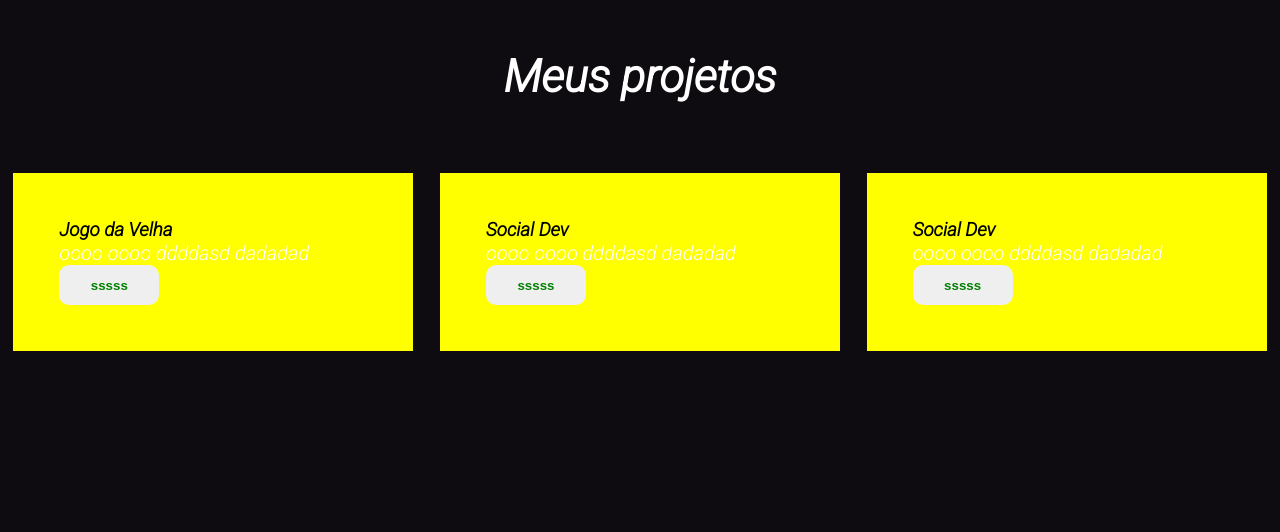
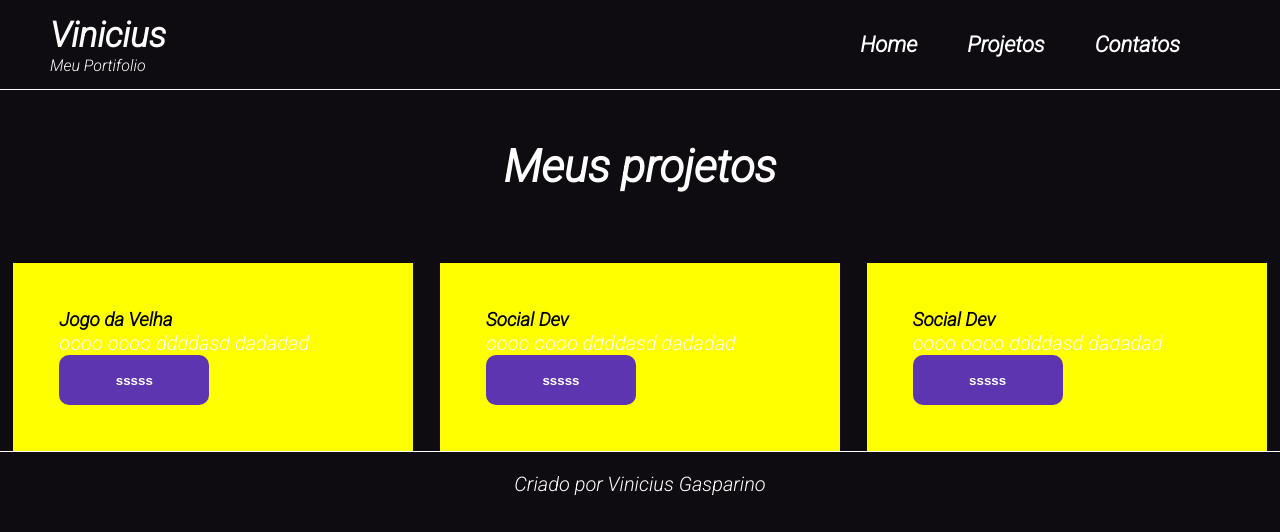
Before and after one commit to viniciusgasparino/Portifolio, a Next.js app: page /Projetos in a window 1280 px wide. Shown: the top 532 px of the page. Built offline with nearby package versions, Linux system fonts and the light colour scheme.

Commit message:
Estilizado botao

```diff
--- a/pages/Contatos.jsx
+++ b/pages/Contatos.jsx
@@ -1,4 +1,6 @@
 import styled from "styled-components"
+import Header from "../src/components/header/Header"
+import Footer from "../src/components/footer/Footer"
 
 const StyledContact = styled.div`
   background-color: yellow;
@@ -14,6 +16,8 @@ const StyledContainer = styled.div`
 
 function Contatos(){
   return(
+    <>
+    <Header/>
     <StyledContact>
       <h2>Entre em contato</h2>
       <StyledContainer>
@@ -22,6 +26,8 @@ function Contatos(){
         <p>Whatssap: 11974766267</p>
       </StyledContainer>
     </StyledContact>
+    <Footer/>
+    </>
   )
 }
 
--- a/pages/Projetos.jsx
+++ b/pages/Projetos.jsx
@@ -1,6 +1,7 @@
 import styled from "styled-components"
 import Button from "../src/components/button/Button"
-
+import Header from "../src/components/header/Header"
+import Footer from "../src/components/footer/Footer"
 
 const StyledContainer = styled.div`
   display: flex;
@@ -37,6 +38,7 @@ const StyledText = styled.p`
 function Projetos(){
   return(
     <>
+      <Header/>
       <StyledTitulo>Meus projetos</StyledTitulo>
       <StyledContainer>
         <StyledCard>
@@ -55,6 +57,7 @@ function Projetos(){
           <Button text="sssss"/>
         </StyledCard>
       </StyledContainer>
+      <Footer/>
     </>
   )
 }
--- a/pages/index.jsx
+++ b/pages/index.jsx
@@ -10,6 +10,7 @@ function HomePage(){
       <Header/>
       <Section/>
       <Footer/>
+      <Section/>
     </>
   )
 }
--- a/src/components/button/Button.jsx
+++ b/src/components/button/Button.jsx
@@ -3,10 +3,11 @@ import styled from "styled-components"
 
 const StyledButton = styled.button`
   border: none;
-  width: 100px;
+  width: 150px;
+  background-color: #5e35b1;
   cursor: pointer;
-  height: 40px;
-  color: green;
+  height: 50px;
+  color: white;
   font-Weight: bold;
   border-Radius: 10px;
 `
--- a/src/components/footer/Footer.jsx
+++ b/src/components/footer/Footer.jsx
@@ -3,7 +3,10 @@ import styled from "styled-components"
 const StyledFooter = styled.footer`
   text-align: center;
   border-top: 1px solid white;
-  height: 60px;
+  height: 80px;
+  color: white;
+  font-size: 20px;
+  padding: 20px;
 `
 
 function Footer(){
--- a/src/components/header/Header.jsx
+++ b/src/components/header/Header.jsx
@@ -1,7 +1,6 @@
 import Subtitle from "../subtitle/Subtitle"
 import styled from "styled-components"
 import Link from "next/link"
-
 
 const StyledHeader = styled.header`
   height: 90px;
@@ -45,7 +44,6 @@ const StyledUl = styled.ul`
   }
 `
 
-
 function Header(){
   return(
     <StyledHeader>
--- a/src/components/section/Section.jsx
+++ b/src/components/section/Section.jsx
@@ -24,12 +24,13 @@ const StyledText = styled.p`
   color: white;
   font-size: 20px;
   margin-top: 20px;
-  margin-bottom: 20px;
+  margin-bottom: 50px;
 `
 
 
 function Section(){
   return(
+    <>
       <StyledSection>
         <StyledContainer>
           <Subtitle text="Vinicius"/>
@@ -44,6 +45,7 @@ function Section(){
           <img src="" />
         </StyledContainer>
       </StyledSection>
+    </>
   )
 }
 
```
Lines whose indentation alone changed are shown as unchanged.
